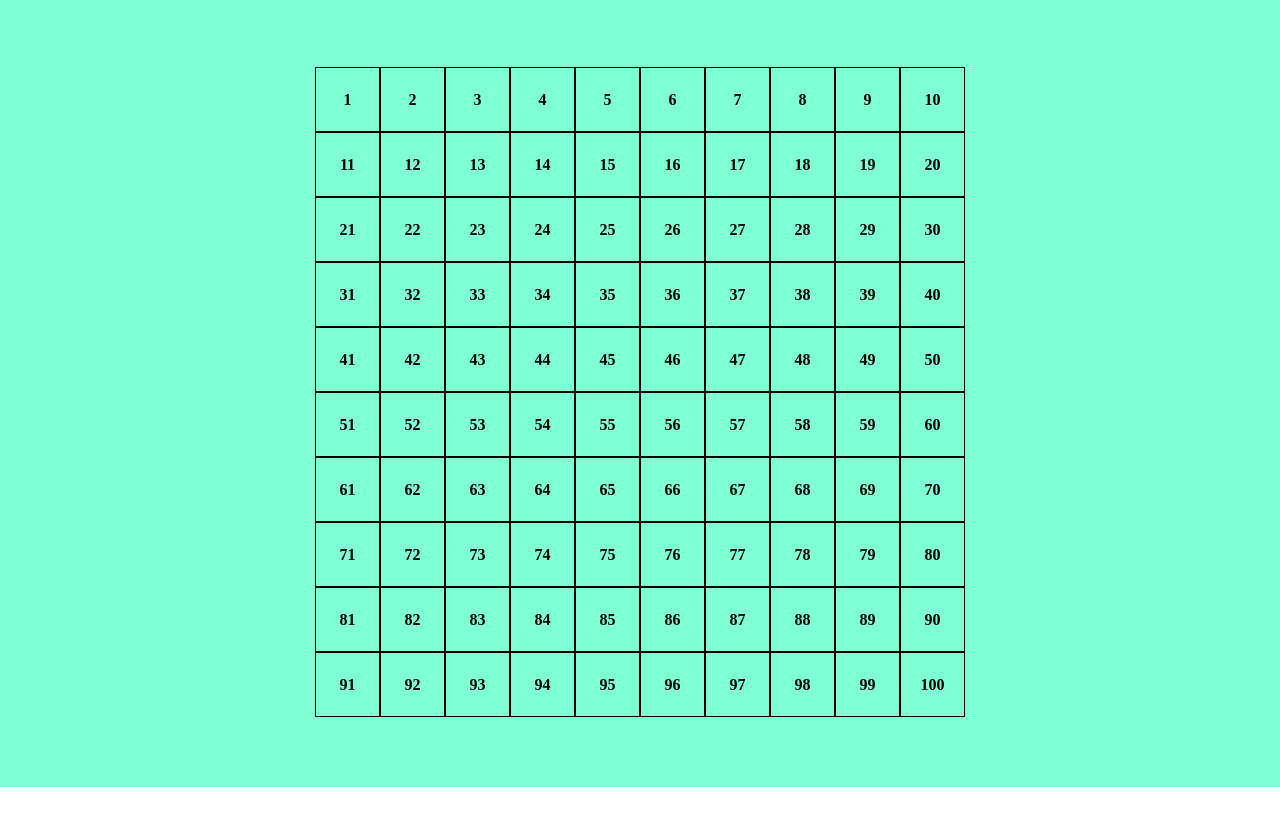
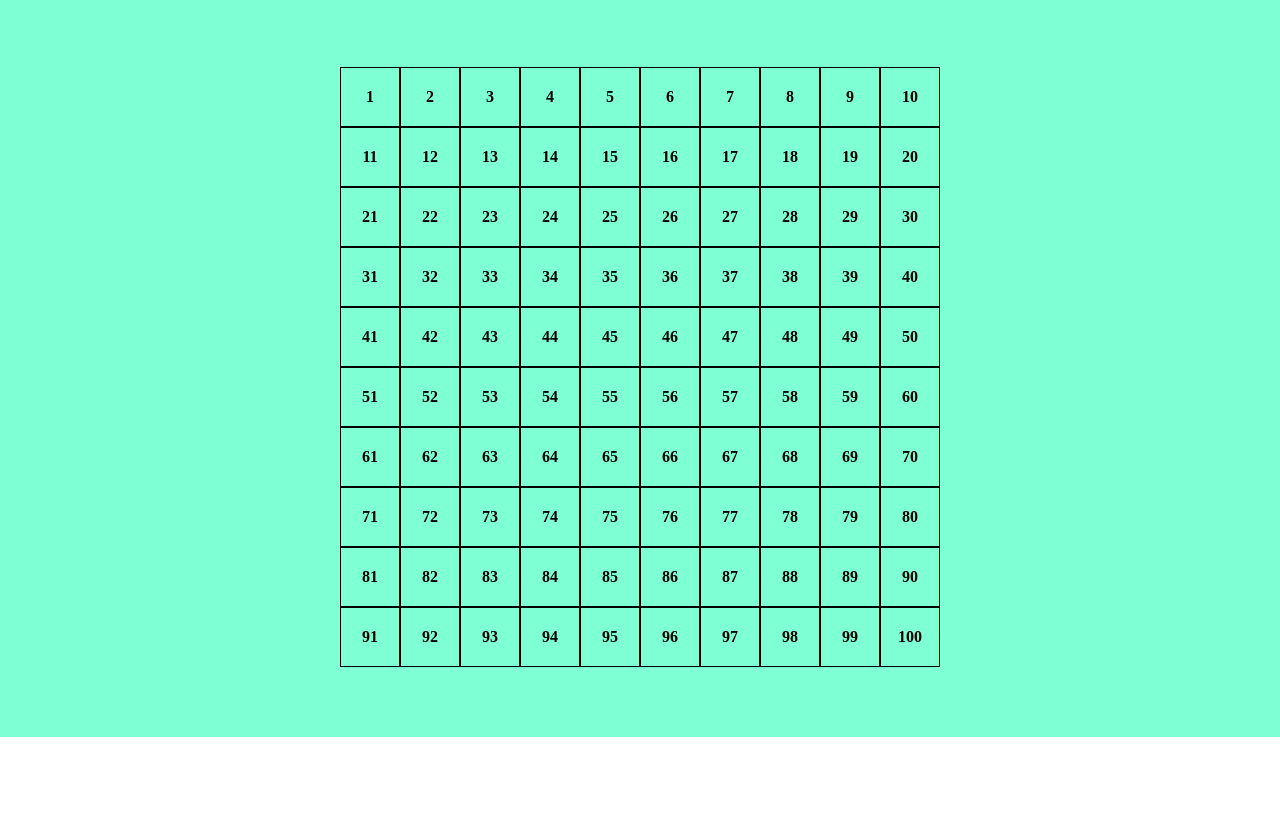
Before and after one commit to Chrissx77/js-campominato-grid, a plain HTML site: page index.html in a window 1280 px wide. Both pictures are taken after a click on the button "Play". Shown: the part 103-920 px from the top of the page. Before the commit the page ends 890 px from the top, so only its background shows below. Drawn offline with Linux system fonts and the light colour scheme.

Commit message:
added change background click square on js

```diff
--- a/css/style.css
+++ b/css/style.css
@@ -24,11 +24,12 @@ header {
     padding-right: 10px;
 }
 
-.btn-play {
+#btn-play {
     border: 1px solid gray;
     border-radius: 10px;
     padding: 5px 25px;
     font-weight: bold;
+    cursor: pointer;
 }
 
 
@@ -38,10 +39,9 @@ main {
     padding: 70px 0;
 }
 .grid{
-    width: 650px;
-    height: 650px;
+    width: 600px;
+    height: 600px;
     margin: auto auto;
-    /* border: 2px solid black; */
     display: flex;
     flex-wrap: wrap;
 }
@@ -53,4 +53,14 @@ main {
     align-items: center;
     justify-content: center;
     font-weight: bold;
+    cursor: pointer;
 }
+
+.clicked{
+    background-color: green;
+}
+
+/* FOOTER STYLE */
+footer{
+    height: 80px;
+}
--- a/index.html
+++ b/index.html
@@ -13,7 +13,7 @@
             <h1>Campo Minato</h1>
         </div>
         <div>
-            <button class="btn-play">Play</button>
+            <button id="btn-play">Play</button>
         </div>
     </header>
 
@@ -23,6 +23,10 @@
     </main>
 
 
+    <footer>
+
+    </footer>
+
     <script src="js/main.js"></script>
 </body>
 </html>
--- a/js/main.js
+++ b/js/main.js
@@ -1,7 +1,22 @@
 const grid = document.querySelector(".grid");
-for(let i = 1; i <= 100; i++){
-    const squareElement = document.createElement("div");
-    squareElement.classList.add("square");
-    squareElement.append(i);
-    grid.append(squareElement);
+const btn_play = document.getElementById("btn-play");
+btn_play.addEventListener("click",
+    function () {
+        for (let i = 1; i <= 100; i++) {
+            const squareElement = createMyElement("div", "square");
+            squareElement.append(i);
+            squareElement.addEventListener("click",
+                function () {
+                    squareElement.classList.add("clicked");
+                }
+            )
+            grid.append(squareElement);
+        }
+    }
+)
+
+function createMyElement(tagName, className) {
+    const currentElement = document.createElement(tagName);
+    currentElement.classList.add(className);
+    return currentElement;
 }
```
